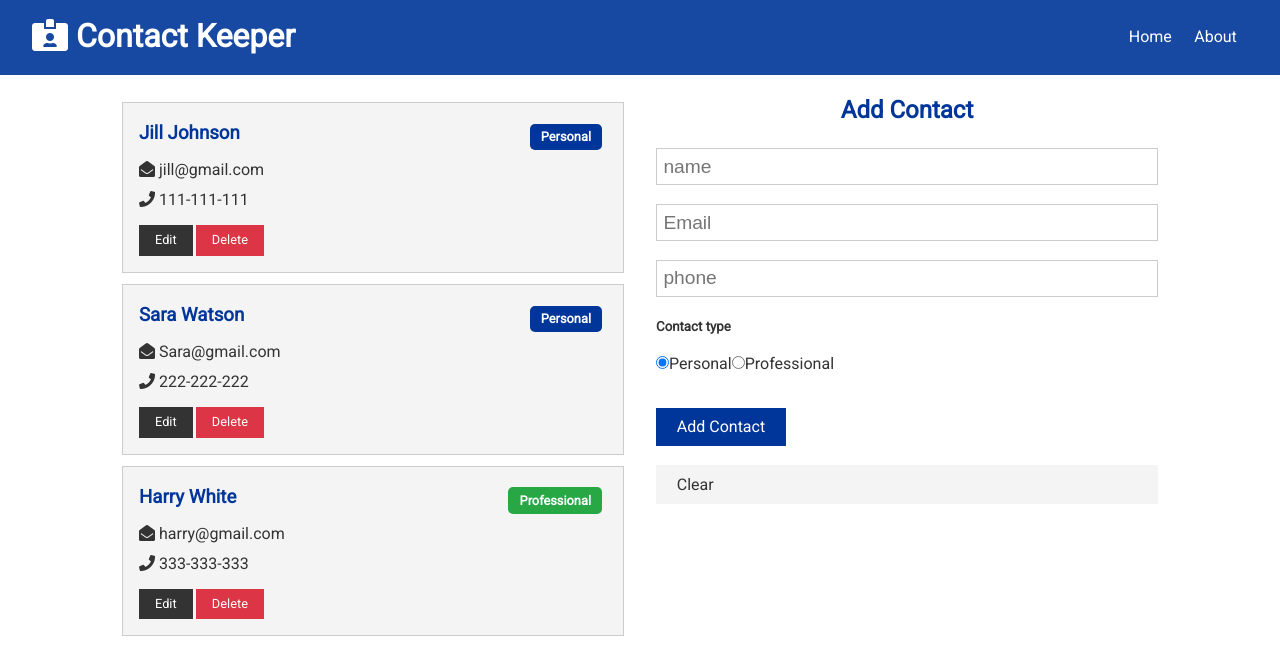
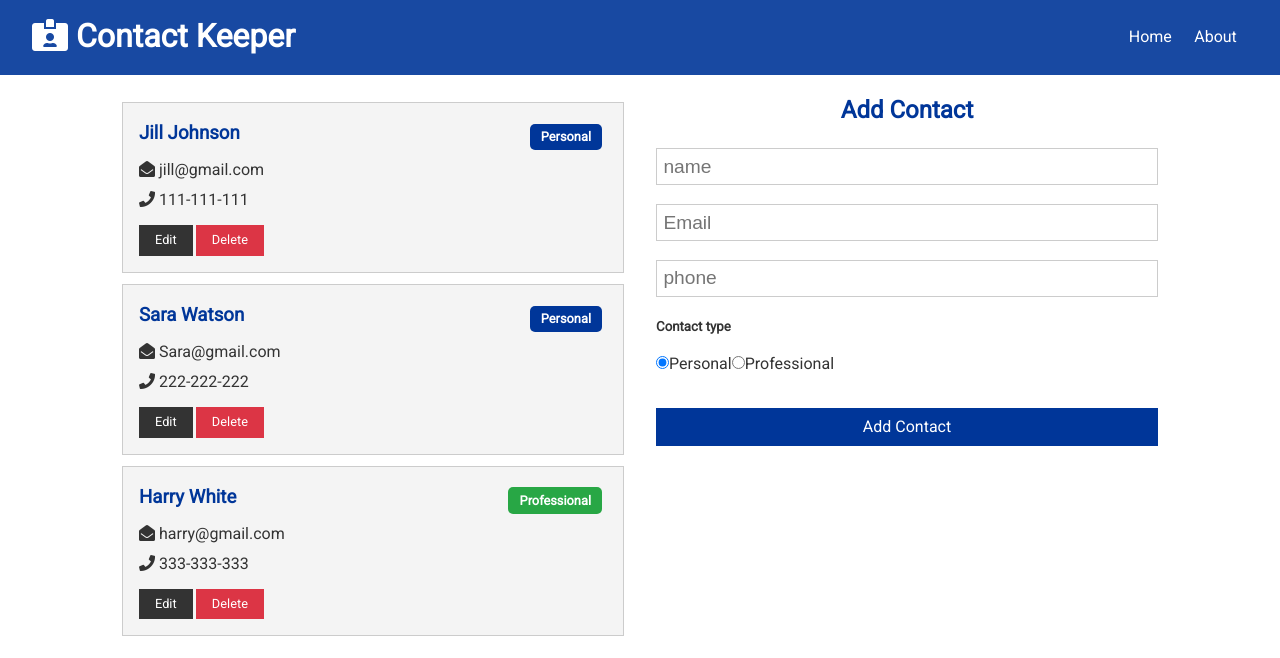
Before and after one commit to Naimacodes/Contact-keeper, a React (Create React App) app in the folder client/: page / in a window 1280 px wide. Shown: the top 658 px of the page. Built offline with nearby package versions, Linux system fonts and the light colour scheme.

Commit message:
edit and update contact

```diff
--- a/client/src/components/contacts/ContactForm.js
+++ b/client/src/components/contacts/ContactForm.js
@@ -1,23 +1,22 @@
-import React, { useState, useContext, useEffect } from 'react';
+import React, { useState, useContext, useEffect, Fragment } from 'react';
 import ContactContext from '../../context/contact/contactContext';
 
 const ContactForm = () => {
   const contactContext = useContext(ContactContext);
-  const {addContact, current, clearCurrent} = contactContext
+  const { addContact, current, clearCurrent, updateContact } = contactContext;
 
   useEffect(() => {
-    if(current !== null){
-      setContact(current)
-    }else{
+    if (current !== null) {
+      setContact(current);
+    } else {
       setContact({
-
         name: '',
         email: '',
         phone: '',
         type: 'personal'
-      })
+      });
     }
-  }, [contactContext, current])
+  }, [contactContext, current]);
 
   const [contact, setContact] = useState({
     name: '',
@@ -31,9 +30,14 @@ const ContactForm = () => {
   };
   const onSubmit = e => {
     e.preventDefault();
+    if (current === null) {
       addContact(contact);
+    }else{
+      updateContact(contact)
+
+    }
+
     setContact({
-
       name: '',
       email: '',
       phone: '',
@@ -41,14 +45,17 @@ const ContactForm = () => {
     });
   };
 
-  const clearAll= () => {
-    clearCurrent()
-  }
+  const clearAll = () => {
+    clearCurrent();
+  };
 
   const { name, email, phone, type } = contact;
   return (
+    <Fragment>
       <form onSubmit={onSubmit}>
-      <h2 className='text-primary'>{current !== null ? 'Edit Contact' : 'Add Contact'}</h2>
+        <h2 className='text-primary'>
+          {current ? 'Update Contact' : 'Add Contact'}
+        </h2>
         <input
           type='text'
           placeholder='name'
@@ -70,9 +77,6 @@ const ContactForm = () => {
           value={phone}
           onChange={onChange}
         ></input>
-
-
-
         <h5>Contact type</h5>
         <input
           type='radio'
@@ -85,12 +89,6 @@ const ContactForm = () => {
         {''}
         {''}
         {''}
-
-
-
-
-
-
         <input
           type='radio'
           name='type'
@@ -104,12 +102,17 @@ const ContactForm = () => {
           {' '}
           <input
             type='submit'
-          value={current !== null ? 'Edit Contact' : 'Add Contact'}
-          className='btn btn-primary'
+            value={current ? 'Update Contact' : 'Add Contact'}
+            className='btn btn-primary btn-block'
           />{' '}
         </div>
-      <div className="btn btn-light btn-block" onClick={clearAll}>Clear</div>
       </form>
+      {current && (
+        <button className='btn btn-light btn-block' onClick={clearAll}>
+          Clear
+        </button>
+      )}
+    </Fragment>
   );
 };
 
--- a/client/src/components/contacts/ContactsItem.js
+++ b/client/src/components/contacts/ContactsItem.js
@@ -1,7 +1,6 @@
 import React, {useContext} from 'react';
 import PropTypes from 'prop-types'
 import ContactContext from '../../context/contact/contactContext'
-import { CLEAR_CURRENT } from '../../context/types';
 
 const ContactsItem = ({ contact }) => {
 
@@ -12,6 +11,7 @@ const ContactsItem = ({ contact }) => {
 
   const onDelete = (e) => {
     deleteContact(id)
+    clearCurrent()
   }
 
   return (
@@ -43,7 +43,7 @@ const ContactsItem = ({ contact }) => {
         )}
       </ul>
       <p className="btn btn-dark btn-sm" onClick={() => setCurrent(contact)}>Edit</p>
-      <p className="btn btn-danger btn-sm" onClick={onDelete, ()=> clearCurrent() }>Delete</p>
+      <p className="btn btn-danger btn-sm" onClick={onDelete}>Delete</p>
 
     </div>
   );
--- a/client/src/context/contact/ContactState.js
+++ b/client/src/context/contact/ContactState.js
@@ -47,6 +47,7 @@ const ContactState = props => {
   //ADD_CONTACT,
 
   const addContact= (contact) => {
+    console.log(contact)
     contact.id = uuidv4()
     dispatch({type: ADD_CONTACT, payload: contact})
   }
@@ -67,7 +68,9 @@ const ContactState = props => {
 
 
   // UPDATE_CONTACT,
+  const updateContact= (contact) => {
 
+    dispatch({type: UPDATE_CONTACT, payload: contact})}
 
 
 
@@ -105,7 +108,8 @@ const ContactState = props => {
       addContact,
       deleteContact,
       clearCurrent,
-      setCurrent
+      setCurrent,
+      updateContact
     }}>
       {props.children}
     </ContactContext.Provider>
--- a/client/src/context/contact/contactReducer.js
+++ b/client/src/context/contact/contactReducer.js
@@ -30,12 +30,12 @@ export default (state, action) => {
     case UPDATE_CONTACT:
       return {
         ...state,
-        something: action.payload,
+        contacts: state.contacts.map(contact => contact.id === action.payload.id ? action.payload : contact)
       };
     case DELETE_CONTACT:
       return {
         ...state,
-        contacts: state.contacts.filter(contact => contact.id !== action.payload)
+        contacts: state.contacts.filter(contact => contact.id !== action.payload )
       };
     case FILTER_CONTACT:
       return {
```
Lines whose indentation alone changed are shown as unchanged.
